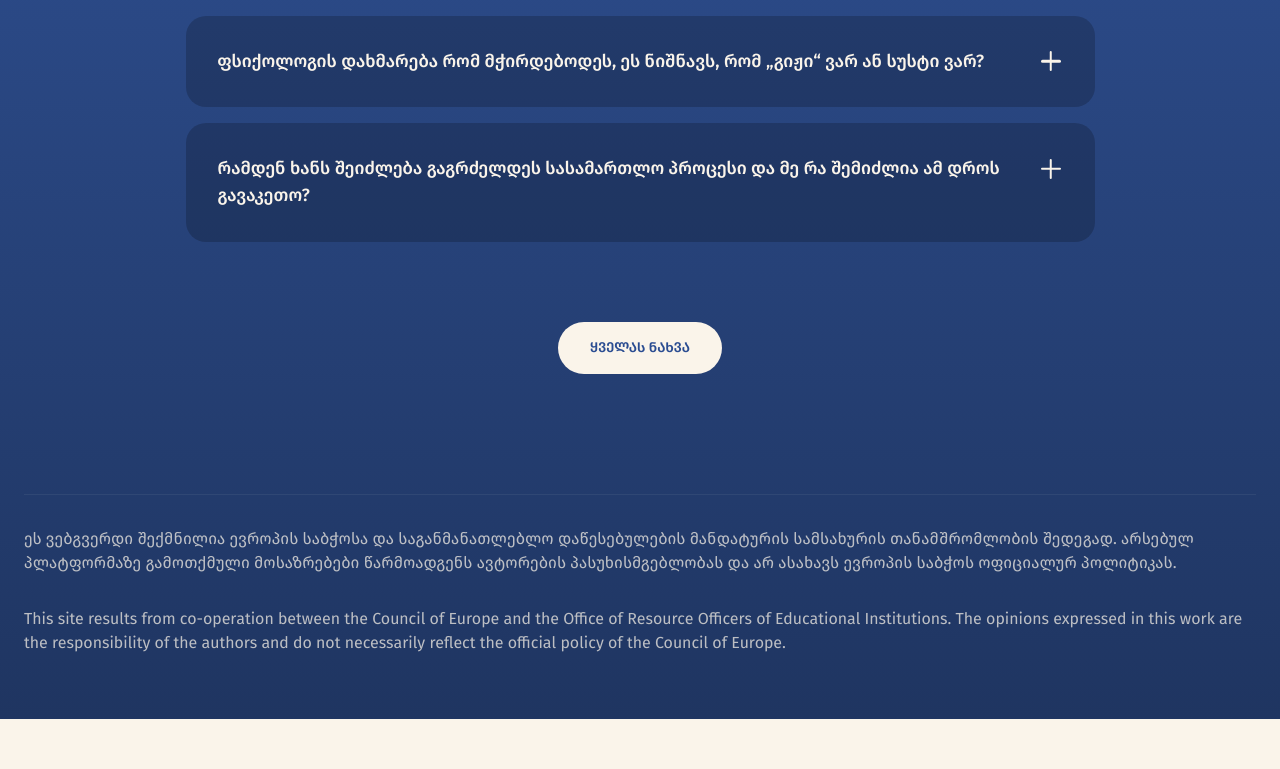
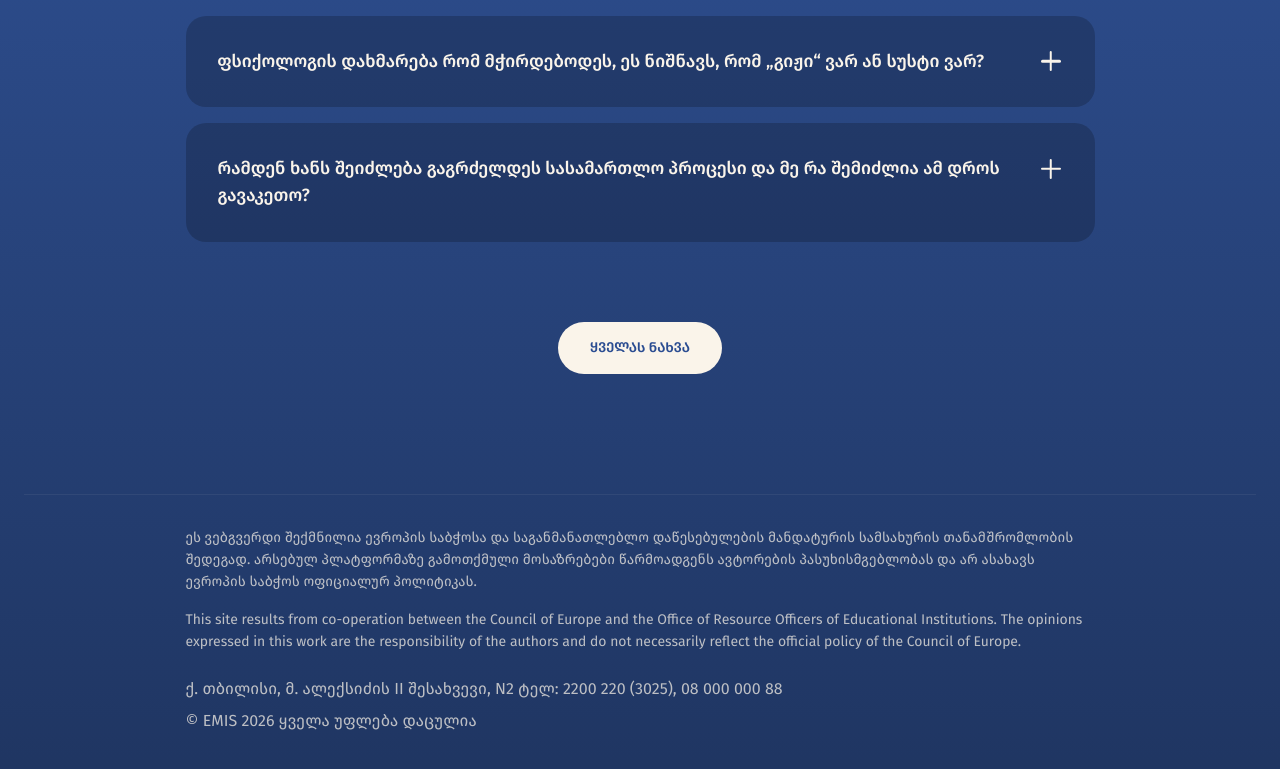
Before and after one commit to Tazolomtadze1992/Cards-swap, a Next.js app: page /prototypes/homepage in a window 1280 px wide. Shown: the part 3117-3886 px from the top of the page. Before the commit the page ends 3836 px from the top, so only its background shows below. Built offline with nearby package versions, Linux system fonts and the light colour scheme.

Commit message:
Refine homepage disclaimer footer

```diff
--- a/src/components/homepage-prototype/site-footer.module.css
+++ b/src/components/homepage-prototype/site-footer.module.css
@@ -10,6 +10,8 @@
   font-weight: var(--type-body-weight);
   letter-spacing: var(--type-body-tracking);
 }
-.content { display: grid; row-gap: var(--space-7); }
+.content { display: grid; gap: var(--space-6); width: min(100%, 909px); margin-inline: auto; }
 .content p { margin: 0; opacity: .72; }
+.disclaimer { display: grid; gap: var(--space-4); font-size: var(--type-body-sm-size); line-height: var(--type-body-sm-line); font-weight: var(--type-body-sm-weight); letter-spacing: var(--type-body-sm-tracking); }
+.details { display: grid; gap: var(--space-2); font-size: var(--type-body-size); line-height: var(--type-body-line); font-weight: var(--type-body-weight); letter-spacing: var(--type-body-tracking); }
 @media (max-width: 600px) { .footer { margin-top: var(--space-11); padding: var(--space-6) 0 0; } }
--- a/src/components/homepage-prototype/site-footer.tsx
+++ b/src/components/homepage-prototype/site-footer.tsx
@@ -3,8 +3,14 @@ import styles from "./site-footer.module.css";
 export function SiteFooter() {
   return <footer className={styles.footer}>
     <div className={styles.content}>
-      <p>ეს ვებგვერდი შექმნილია ევროპის საბჭოსა და საგანმანათლებლო დაწესებულების მანდატურის სამსახურის თანამშრომლობის შედეგად. არსებულ პლატფორმაზე გამოთქმული მოსაზრებები წარმოადგენს ავტორების პასუხისმგებლობას და არ ასახავს ევროპის საბჭოს ოფიციალურ პოლიტიკას.</p>
-      <p lang="en">This site results from co-operation between the Council of Europe and the Office of Resource Officers of Educational Institutions. The opinions expressed in this work are the responsibility of the authors and do not necessarily reflect the official policy of the Council of Europe.</p>
+      <div className={styles.disclaimer}>
+        <p>ეს ვებგვერდი შექმნილია ევროპის საბჭოსა და საგანმანათლებლო დაწესებულების მანდატურის სამსახურის თანამშრომლობის შედეგად. არსებულ პლატფორმაზე გამოთქმული მოსაზრებები წარმოადგენს ავტორების პასუხისმგებლობას და არ ასახავს ევროპის საბჭოს ოფიციალურ პოლიტიკას.</p>
+        <p lang="en">This site results from co-operation between the Council of Europe and the Office of Resource Officers of Educational Institutions. The opinions expressed in this work are the responsibility of the authors and do not necessarily reflect the official policy of the Council of Europe.</p>
+      </div>
+      <div className={styles.details}>
+        <p>ქ. თბილისი, მ. ალექსიძის II შესახვევი, N2 ტელ: 2200 220 (3025), 08 000 000 88</p>
+        <p>© EMIS 2026 ყველა უფლება დაცულია</p>
+      </div>
     </div>
   </footer>;
 }
```
